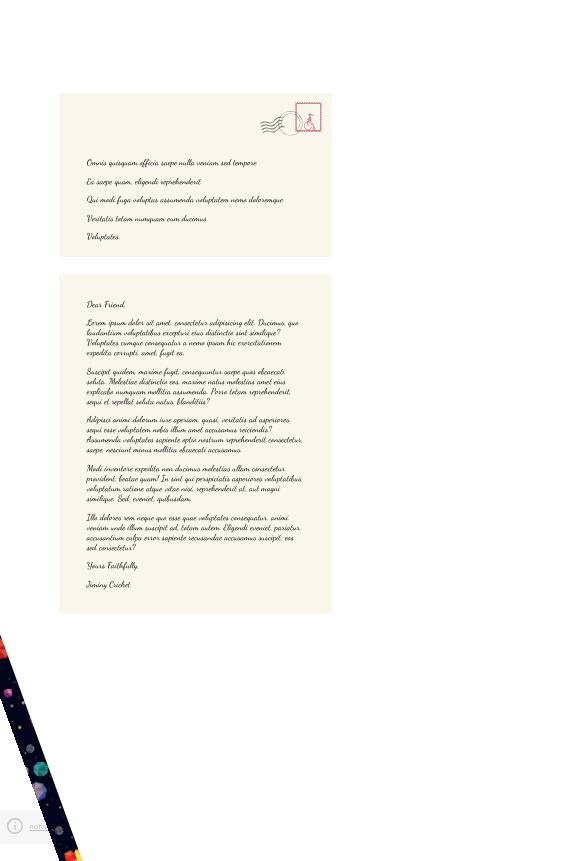
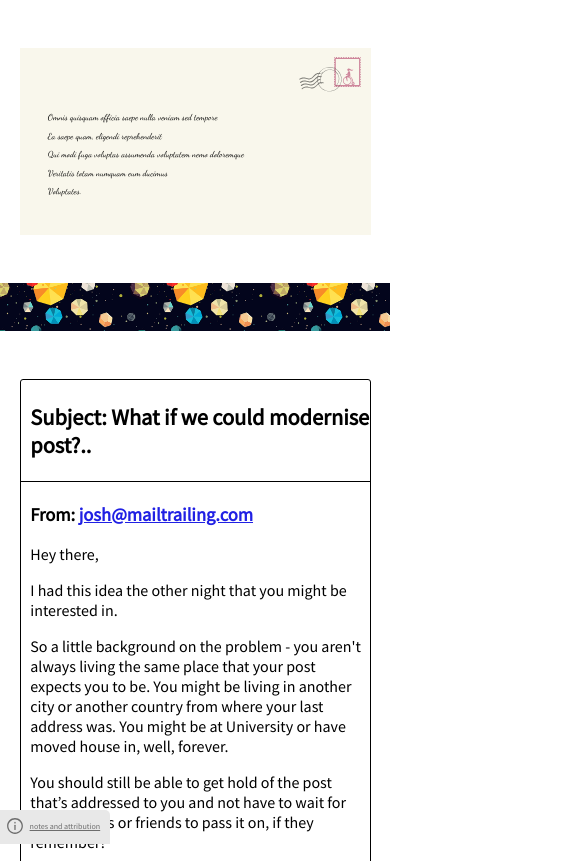
Before and after one commit to JoshHarrington/mail_trail, a plain HTML site: page index.html in a window 390 px wide. Shown: the top 861 px of the page, 585 px wide, since content can reach past the window. Drawn offline with Linux system fonts and the light colour scheme; a script that the page names is missing; a web font is replaced by a local one.

Commit message:
simplify layout for site on mobile

```diff
--- a/index.html
+++ b/index.html
@@ -62,6 +62,22 @@
 		</svg>
 
 		<div class="dummy-wrapper">
+			<div class="slanty-container-right">
+				<div class="letter">
+					<svg viewBox="0 0 29 32" class="icon-stamp-bike"><use xlink:href="#icon-stamp-bike"></use></svg>
+					<svg viewBox="0 0 55 32" class="icon-stamp"><use xlink:href="#icon-stamp"></use></svg>
+					<div class="letter-address">
+						<p>Omnis quisquam officia saepe nulla veniam sed tempore</p>
+						<p>Ea saepe quam, eligendi reprehenderit</p>
+						<p>Qui modi fuga voluptas assumenda voluptatem nemo doloremque</p>
+						<p>Veritatis totam numquam eum ducimus</p>
+						<p>Voluptates.</p>
+					</div>
+				</div>
+			</div>
+
+			<div class="slanty slanty2"></div>
+
 			<div class="slanty-container-left"></div>
 			<div class="email">
 				<div class="email-container">
@@ -107,30 +123,6 @@ target="_blank">
 				<p>Cheers!<br/>
 				Josh</p>
 			</div>
-			<div class="slanty-container-right">
-				<div class="letter">
-					<svg viewBox="0 0 29 32" class="icon-stamp-bike"><use xlink:href="#icon-stamp-bike"></use></svg>
-					<svg viewBox="0 0 55 32" class="icon-stamp"><use xlink:href="#icon-stamp"></use></svg>
-					<div class="letter-address">
-						<p>Omnis quisquam officia saepe nulla veniam sed tempore</p>
-						<p>Ea saepe quam, eligendi reprehenderit</p>
-						<p>Qui modi fuga voluptas assumenda voluptatem nemo doloremque</p>
-						<p>Veritatis totam numquam eum ducimus</p>
-						<p>Voluptates.</p>
-					</div>
-				</div>
-				<div class="letter-cont">
-					<p>Dear Friend,</p>
-					<p>Lorem ipsum dolor sit amet, consectetur adipisicing elit. Ducimus, quo laudantium voluptatibus excepturi eius distinctio sint similique? Voluptates cumque consequatur a nemo ipsam hic exercitationem expedita corrupti, amet, fugit ea.</p>
-					<p>Suscipit quidem, maxime fugit, consequuntur saepe quos obcaecati soluta. Molestiae distinctio eos, maxime natus molestias amet eius explicabo numquam mollitia assumenda. Porro totam reprehenderit, sequi et repellat soluta natus, blanditiis?</p>
-					<p>Adipisci animi dolorum iure aperiam, quasi, veritatis ad asperiores, sequi esse voluptatem nobis illum amet accusamus reiciendis? Assumenda voluptates sapiente optio nostrum reprehenderit consectetur, saepe, nesciunt minus mollitia obcaecati accusamus.</p>
-					<p>Modi inventore expedita non ducimus molestias ullam consectetur provident, beatae quam! In sint qui perspiciatis asperiores voluptatibus voluptatum ratione atque vitae nisi, reprehenderit at, aut magni similique. Sed, eveniet, quibusdam.</p>
-					<p>Illo dolores rem neque quo esse quae voluptates consequatur, animi veniam unde illum suscipit ad, totam autem. Eligendi eveniet, pariatur, accusantium culpa error sapiente recusandae accusamus suscipit, eos sed consectetur?</p>
-					<p>Yours Faithfully,</p>
-					<p>Jiminy Cricket</p>
-				</div>
-			</div>
-			<div class="slanty slanty2"></div>
 		</div>
 
 			<script> (function() { var qs,js,q,s,d=document, gi=d.getElementById, ce=d.createElement, gt=d.getElementsByTagName, id="typef_orm_share", b="https://embed.typeform.com/"; if(!gi.call(d,id)){ js=ce.call(d,"script"); js.id=id; js.src=b+"embed.js"; q=gt.call(d,"script")[0]; q.parentNode.insertBefore(js,q) } })() </script>
--- a/styles/slanty/angle.css
+++ b/styles/slanty/angle.css
@@ -7,7 +7,7 @@
   left: calc(50vw - 69px);
   transform: skew(20deg);
 	overflow: hidden;
-	z-index: 4;
+	z-index: 6;
 }
 .slanty::before {
 	position: relative;
@@ -28,21 +28,11 @@
 }
 
 .slanty2 {
-  /* left: calc(50vw + 2px);
-	width: 60px; */
 	left: 53vw;
 	width: 6vw;
 }
 .slanty2::before {
    background-image: url('../../assets/images/backgrounds/asteroids.jpg');
-	/* background-image: url('../../assets/images/backgrounds/geometrica.png'); */
-	/* background-image: url('../../assets/images/backgrounds/special-delivery.jpg');
-	background-image: url('../../assets/images/backgrounds/cuadros.png');
-	background-image: url('../../assets/images/backgrounds/leather-nunchuck.png');
-	background-image: url('../../assets/images/backgrounds/ocean.jpg'); */
-
-
-
 }
 
 .slanty3 {
@@ -52,3 +42,20 @@
 .slanty3::before {
 	background-image: url('../../assets/images/backgrounds/geometrica.png');
 }
+
+
+@media (max-width: 50em) {
+	.slanty2 {
+		left: 0;
+		position: relative;
+		width: 100vw;
+		height: 3em;
+		transform: none;
+		margin: 3em 0;
+	}
+	.slanty::before {
+		width: 100%;
+		left: 0;
+		transform: none;
+	}
+}
--- a/styles/slanty/contained.css
+++ b/styles/slanty/contained.css
@@ -7,9 +7,6 @@ div[class*="slanty-container-"] {
 	left: calc(52vw - 49vh);
 }
 
-.slanty-container-left {
-	background-color: white;
-}
 .slanty-container-right {
 	overflow: hidden;
 }
@@ -145,36 +142,46 @@ div[class*="slanty-container-"] {
 }
 
 @media (max-width: 50em) {
-	.letter-cont {
-		display: block;
-		position: fixed;
-		background-color: #f9f7ec;
-		border: 1px solid #f9f7ec;
-		top: calc(42vw + 13vh);
-		width: 70vw;
-		left: 15vw;
-		z-index: 0;
-		font-family: 'Dancing Script', cursive;
-		padding: 4vw 7vw;
-		font-size: 2.2vw;
+	div[class*="slanty-container-"]{
+		left: 0;
+		clip-path: none;
+		position: relative;
+		height: auto;
 	}
-	div[class*="slanty-container-"]{
-		left: calc(58vw - 56vh);
+
+	.letter {
+		margin-top: 3em;
+    height: 48vw;
 	}
+
+	.email,
+	.letter {
+		position: relative;
+		top: inherit;
+		width: 90vw;
+    left: 5vw;
+	}
+
+	.email-container {
+		position: relative;
+	}
+
 	.email {
-		 height: 100%;
+		height: 100%;
+		max-height: none;
+		margin-bottom: 5em;
 	}
 	.email-content {
 		padding-top: 1.3em;
-		padding-bottom: 4em;
+		padding-bottom: 1.3em;
 		max-height: none;
-		width: 63vw;
+		width: 87.5vw;
 		font-size: 1em;
 	}
 	.email-subject h2 {
 		font-size: 1.4em;
 		margin: 1em 0;
-		width: 64vw;
+    width: 87.5vw;
 	}
 	.email-content h3 {
 		font-size: 1.154em;
@@ -182,5 +189,6 @@ div[class*="slanty-container-"] {
 	.email-reply {
 		padding: .7em 2.5vw;
 		font-size: 1.1em;
+		position: relative;
 	}
 }
--- a/styles/slanty/info.css
+++ b/styles/slanty/info.css
@@ -70,3 +70,12 @@ body.popup-show .slanty {
 body.popup-show .info-attr-block {
 	z-index: -1;
 }
+
+@media (max-width: 50em) {
+	.info-attr-block {
+		z-index: 3;
+	}
+	.info-attr-block a {
+		opacity: 1;
+	}
+}
```
